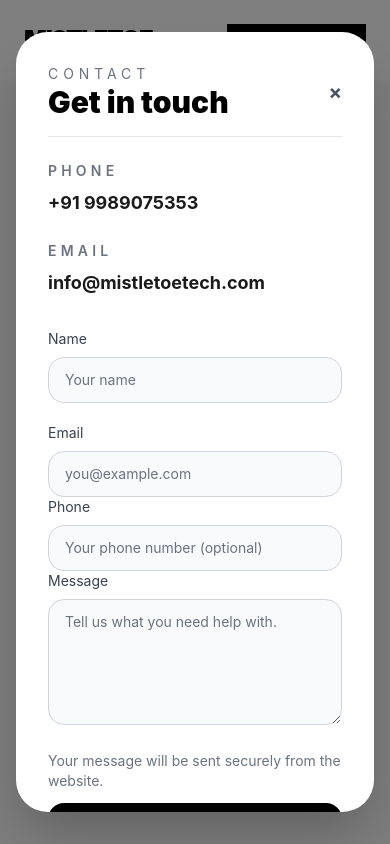
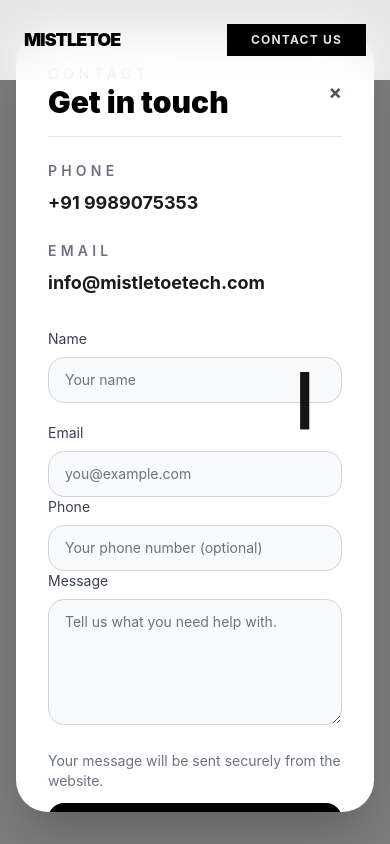
Before and after one commit to akshatha-13/Mistletoetech, a React (Create React App) app: page / in a window 390 px wide. Both pictures are taken after a click on the button "GET STARTED". Shown: the top 844 px of the page. Built offline with nearby package versions, Linux system fonts and the light colour scheme.

Commit message:
Fix mobile modal z-index and responsive logo sizing

```diff
--- a/src/components/home/ContactModal.jsx
+++ b/src/components/home/ContactModal.jsx
@@ -19,7 +19,7 @@ const ContactModal = ({
   }
 
   return (
-    <div className="fixed inset-0 z-50 flex min-h-screen items-center justify-center bg-black/50 p-4">
+    <div className="fixed inset-0 z-60 flex min-h-screen items-center justify-center bg-black/50 p-4">
       <div className="w-full max-w-[760px] max-h-[calc(100vh-4rem)] overflow-y-auto rounded-[2rem] bg-white p-8 shadow-2xl">
         <div className="flex items-center justify-between gap-4 pb-4 border-b border-gray-200">
           <div>
--- a/src/components/home/NavBar.jsx
+++ b/src/components/home/NavBar.jsx
@@ -25,7 +25,7 @@ const NavBar = ({ activeSection, onSelectSection, onContactOpen }) => {
       <div className="flex justify-between items-center px-6 md:px-12 py-6 max-w-[1440px] mx-auto w-full">
         <button
           type="button"
-          className="text-2xl font-black tracking-tighter text-black dark:text-white cursor-pointer"
+          className="text-lg md:text-2xl font-black tracking-tighter text-black dark:text-white cursor-pointer"
           onClick={() => window.scrollTo({ top: 0, behavior: 'smooth' })}
         >
           MISTLETOE
```
